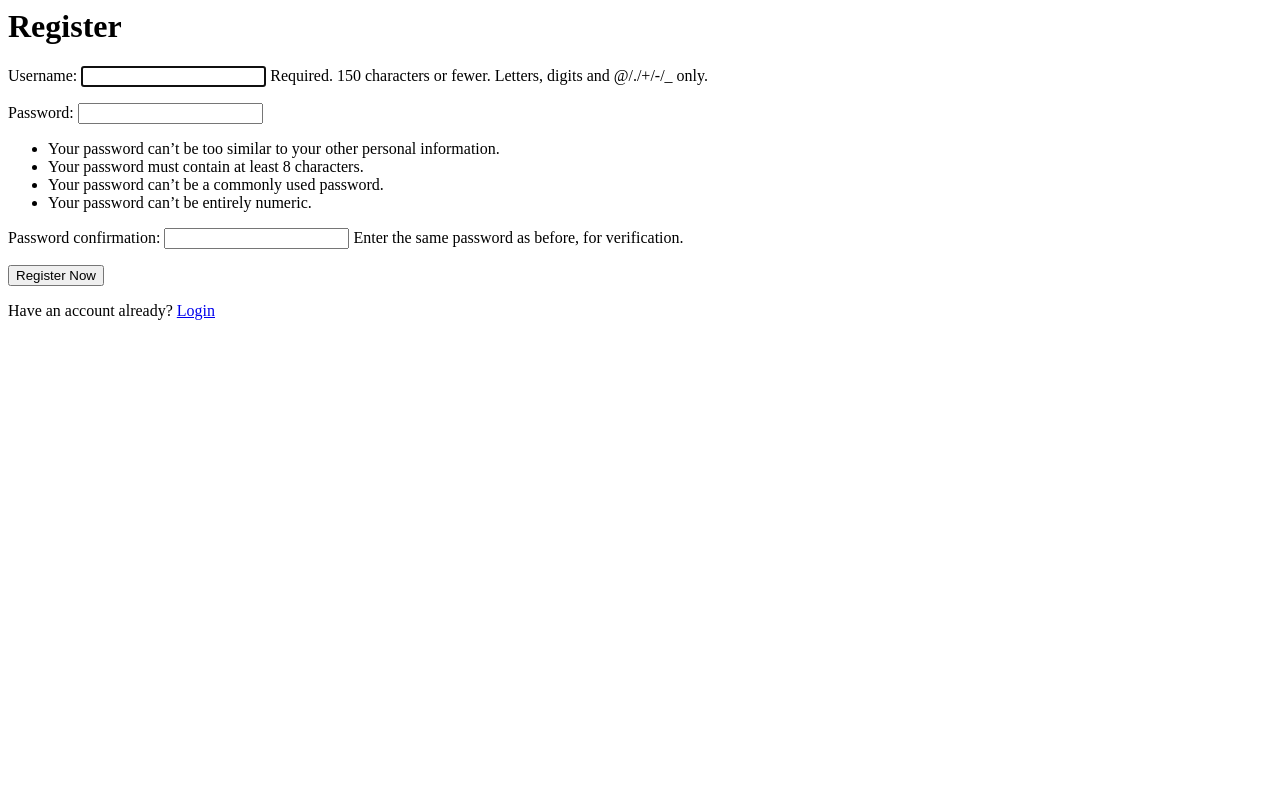
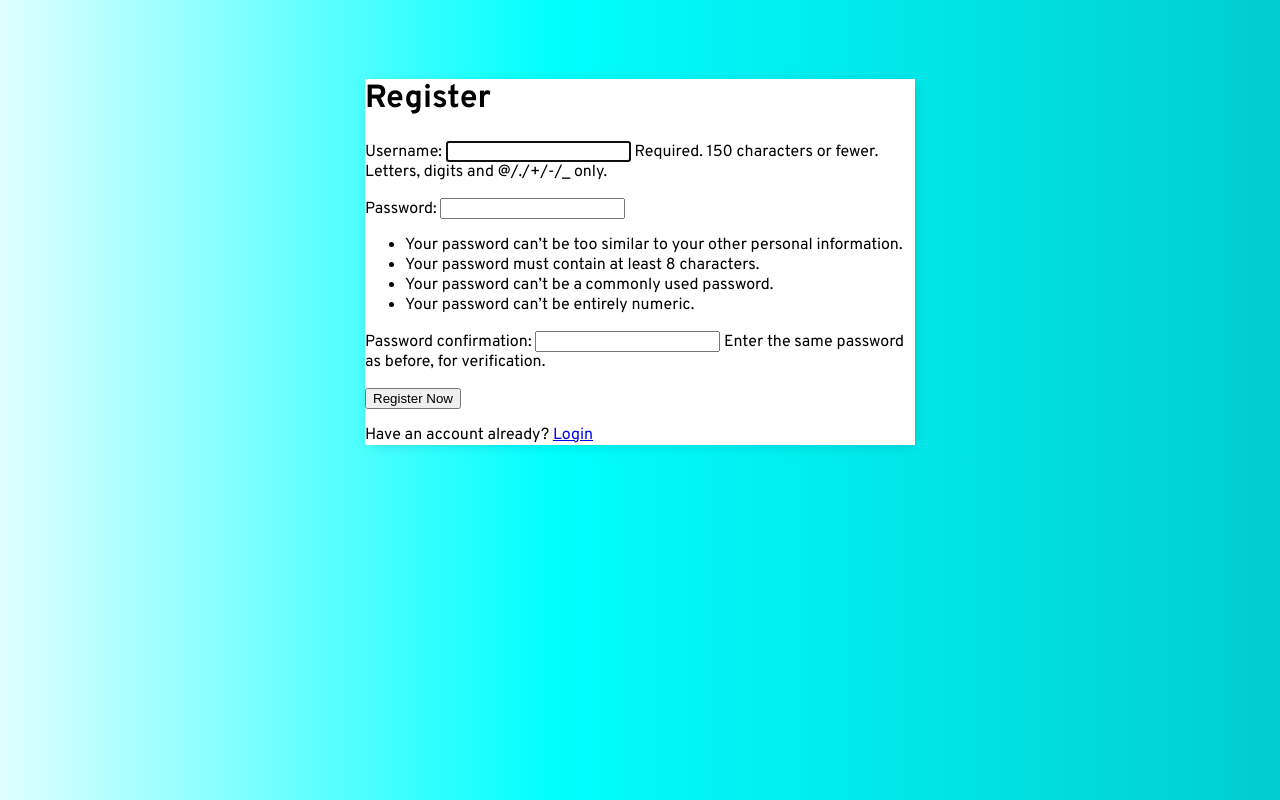
Before and after one commit to makkec/todolist, a Django app: page /register/ in a window 1280 px wide. Run offline with Django 5.2, Linux system fonts and the light colour scheme.

Commit message:
Adding colors, background,

```diff
--- a/todo/templates/todo/login.html
+++ b/todo/templates/todo/login.html
@@ -1,3 +1,7 @@
+{% extends 'todo/main.html' %}
+
+{% block content %}
+
 <h1>Login</h1>
 <form action="" method="post">
     {% csrf_token %}
@@ -6,3 +10,4 @@
 
     <p>Don't have an account yet? <a href="{% url 'register' %}">Register New Account</a></p>
 </form>
+{% endblock content %}
--- /dev/null
+++ b/todo/templates/todo/main.html
@@ -0,0 +1,32 @@
+<!DOCTYPE html>
+<html lang="en">
+<head>
+    <meta charset="UTF-8">
+    <meta http-equiv="X-UA-Compatible" content="IE=edge">
+    <meta name="viewport" content="width=device-width, initial-scale=1.0">
+    <title>Makkec Todo List</title>
+    <link rel="preconnect" href="https://fonts.googleapis.com">
+    <link rel="preconnect" href="https://fonts.gstatic.com" crossorigin>
+    <link href="https://fonts.googleapis.com/css2?family=Overpass:ital,wght@0,100..900;1,100..900&display=swap" rel="stylesheet">
+</head>
+<style>
+    body{
+        background: linear-gradient(90deg, #E0FFFF 0%, #00FFFF 43%, #00CED1 99%);
+        font-family: 'Overpass', sans-serif;
+        padding-top: 50px;
+    }
+    .container {
+        max-width: 550px;
+        margin: auto;
+        background-color: #fff;
+        -webkit-box-shadow: 2px 2px 13px -4px rgba(0, 0, 0, 0.21);
+        box-shadow: 2px 2px 13px -4px rgba(0, 0, 0, 0.21);
+    }
+</style>
+<body>
+    <div class="container">
+        {% block content %}
+        {%  endblock content %}
+    </div>
+</body>
+</html>
--- a/todo/templates/todo/register.html
+++ b/todo/templates/todo/register.html
@@ -1,3 +1,7 @@
+{% extends 'todo/main.html' %}
+
+{% block content %}
+
 <h1>Register</h1>
 <form action="" method="post">
     {% csrf_token %}
@@ -6,3 +10,4 @@
 
     <p>Have an account already? <a href="{% url 'login' %}">Login</a></p>
 </form>
+{% endblock content %}
--- a/todo/templates/todo/task_confirm_delete.html
+++ b/todo/templates/todo/task_confirm_delete.html
@@ -1,3 +1,7 @@
+{% extends 'todo/main.html' %}
+
+{% block content %}
+
 <form action="" method="post">
     {% csrf_token %}
 
@@ -5,3 +9,4 @@
     <input type="submit" value="Yes, delete">
 </form>
 <a href="{% url 'task' %}">No, GO back!!</a>
+{% endblock content %}
--- a/todo/templates/todo/task_form.html
+++ b/todo/templates/todo/task_form.html
@@ -1,3 +1,7 @@
+{% extends 'todo/main.html' %}
+
+{% block content %}
+
 <h1>Task Form</h1>
 
 <form action="" method="post">
@@ -6,3 +10,4 @@
 <input type="submit" value ="Save Task">
 </form>
 <a href="{% url 'task' %}">Go back</a>
+{% endblock content %}
--- a/todo/templates/todo/task_list.html
+++ b/todo/templates/todo/task_list.html
@@ -1,3 +1,6 @@
+{% extends 'todo/main.html' %}
+
+{% block content %}
 {% if request.user.is_authenticated %}
     <p>{{ request.user }}</p>
 {% else %}
@@ -34,3 +37,4 @@
     <a href="{% url 'task-create' %}">Add New Item</a>
     {% endfor %}
 </table>
+{% endblock content %}
```
